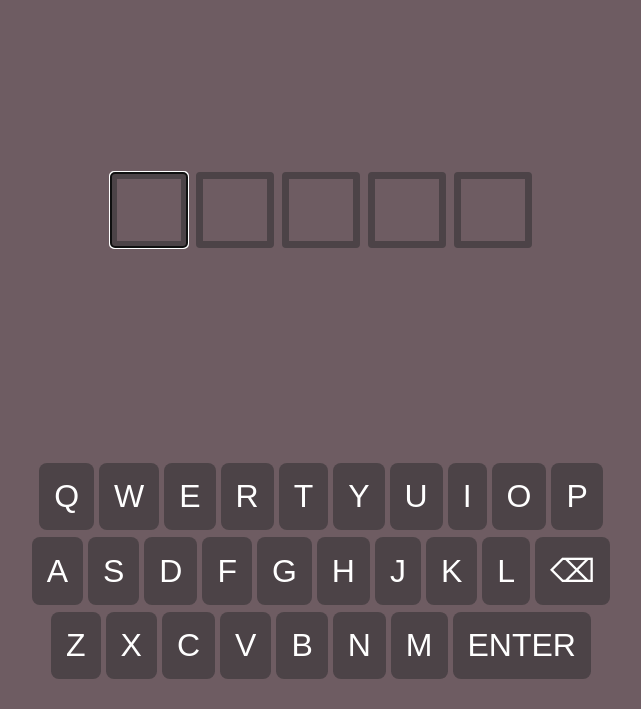
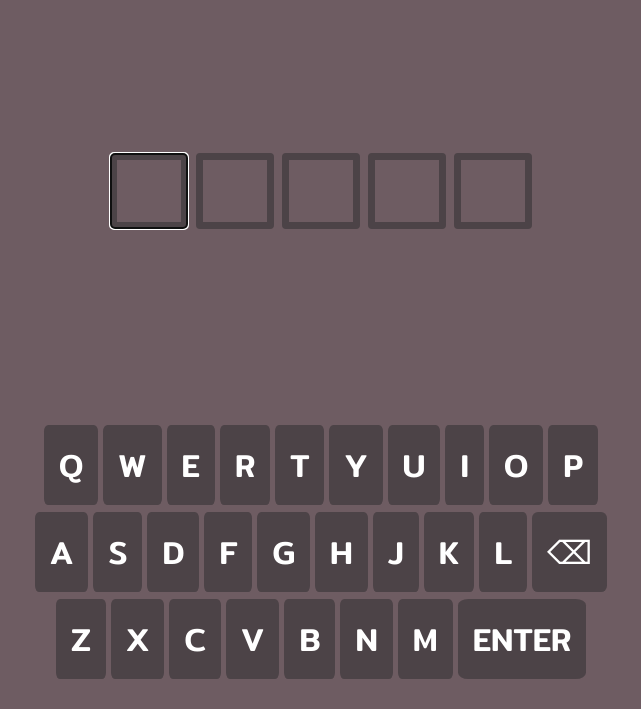
Before and after one commit to RodolfoAAPR/turmab1304, a plain HTML site: page index.html in a window 1280 px wide. Shown: the part 91-800 px from the top of the page, without its empty margins (319-960 px from the left). Drawn offline with Linux system fonts and the light colour scheme.

Commit message:
feat(app): add Mitr font

```diff
--- a/css/style.css
+++ b/css/style.css
@@ -3,6 +3,7 @@ html, body {
     margin: 0;
     padding: 0;
     overflow: hidden;
+    font-family: 'Mitr', sans-serif;
 }
 
 body {
@@ -86,8 +87,9 @@ button {
     border: none;
     font-weight: 500;
     padding: 15px;
-    border-radius: 8px;
     cursor: pointer;
+    font-family: 'Mitr', sans-serif;
+    border-radius: 8%;
 }
 
 #empty-square1, #empty-square2, #empty-square3, #empty-square4, #empty-square5 {
--- a/index.html
+++ b/index.html
@@ -5,7 +5,10 @@
   <meta name="viewport" content="width=device-width, initial-scale=1.0">
   <title>Termo da Shopee</title>
   <link rel="stylesheet" href="css/style.css">
-  <link rel="shortcut icon" href="images/favicon.png" />
+  <link rel="shortcut icon" href="images/favicon.png"/>
+  <link rel="preconnect" href="https://fonts.googleapis.com">
+  <link rel="preconnect" href="https://fonts.gstatic.com" crossorigin>
+  <link href="https://fonts.googleapis.com/css2?family=Mitr:wght@200;300;400;500;600;700&display=swap" rel="stylesheet">
 </head>
 <body>
   <div class="container">
```
